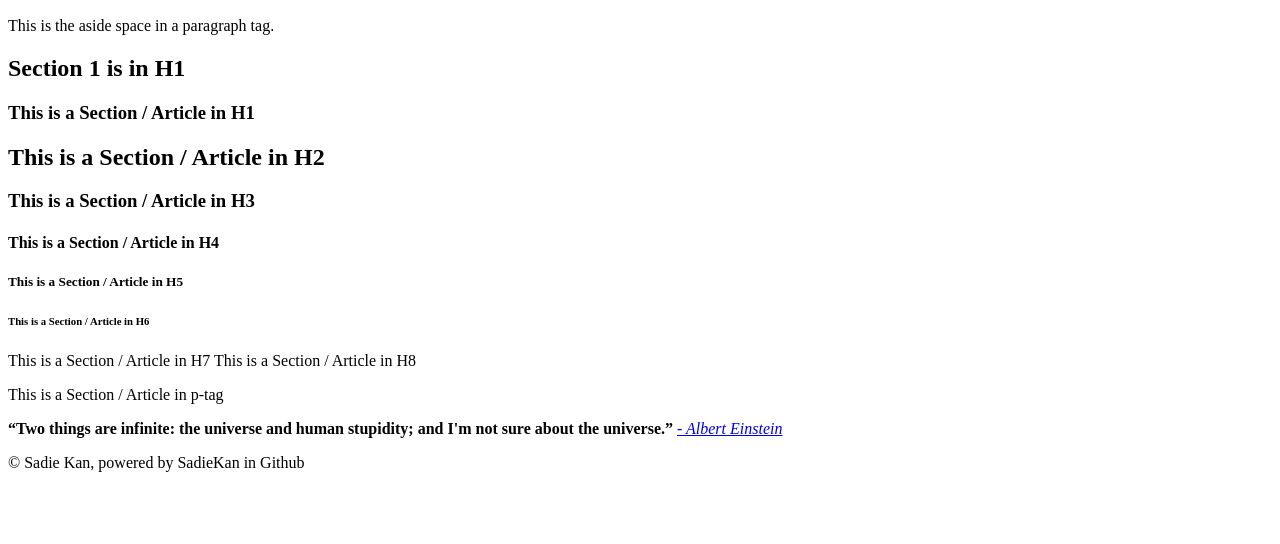
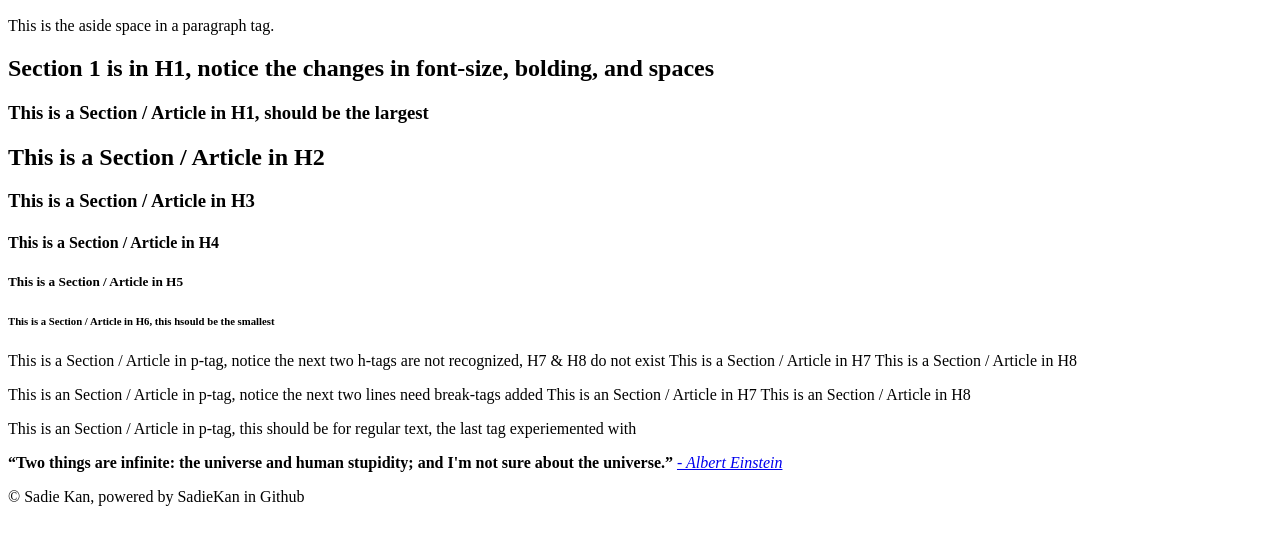
Before and after one commit to SadieKan/LearningHTML.github.io, a plain HTML site: page childPages/Exp H1-H6 P.html in a window 1280 px wide. Shown: the part 110-654 px from the top of the page. Drawn offline with Linux system fonts and the light colour scheme.

Commit message:
Update Exp H1-H6 P.html

```diff
--- a/childPages/Exp H1-H6 P.html
+++ b/childPages/Exp H1-H6 P.html
@@ -30,17 +30,21 @@
     <nav><h1>Navigation in H1</h1></nav>
     <aside><p>This is the aside space in a paragraph tag.</p></aside>
     <section>
-      <h1>Section 1 is in H1</h1>
+      <h1>Section 1 is in H1, notice the changes in font-size, bolding, and spaces</h1>
       <article>
-        <h1>This is a Section / Article in H1</h1>
+        <h1>This is a Section / Article in H1, should be the largest</h1>
         <h2>This is a Section / Article in H2</h2>
         <h3>This is a Section / Article in H3</h3>
         <h4>This is a Section / Article in H4</h4>
         <h5>This is a Section / Article in H5</h5>
-        <h6>This is a Section / Article in H6</h6>
+        <h6>This is a Section / Article in H6, this hsould be the smallest</h6>
+        <p>This is a Section / Article in p-tag, notice the next two h-tags are not recognized, H7 & H8 do not exist</h6>
         <h7>This is a Section / Article in H7</h7>
         <h8>This is a Section / Article in H8</h8>
-        <p>This is a Section / Article in p-tag</p>
+        <p>This is an Section / Article in p-tag, notice the next two lines need break-tags added</h6>
+        <h7>This is an Section / Article in H7</h7>
+        <h8>This is an Section / Article in H8</h8>
+        <p>This is an Section / Article in p-tag, this should be for regular text, the last tag experiemented with</p>
       </article>
     </section>
   </body>
```
